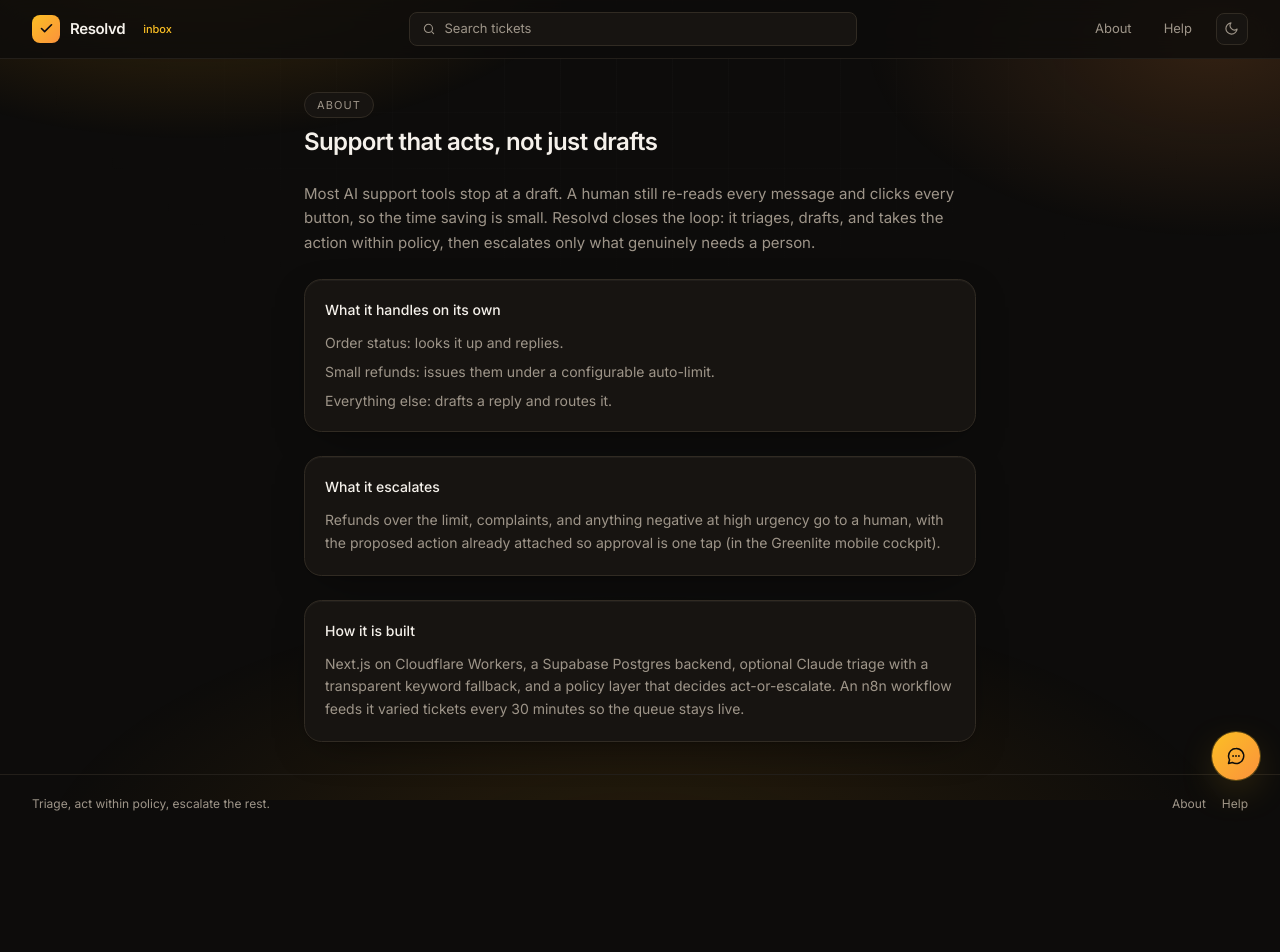
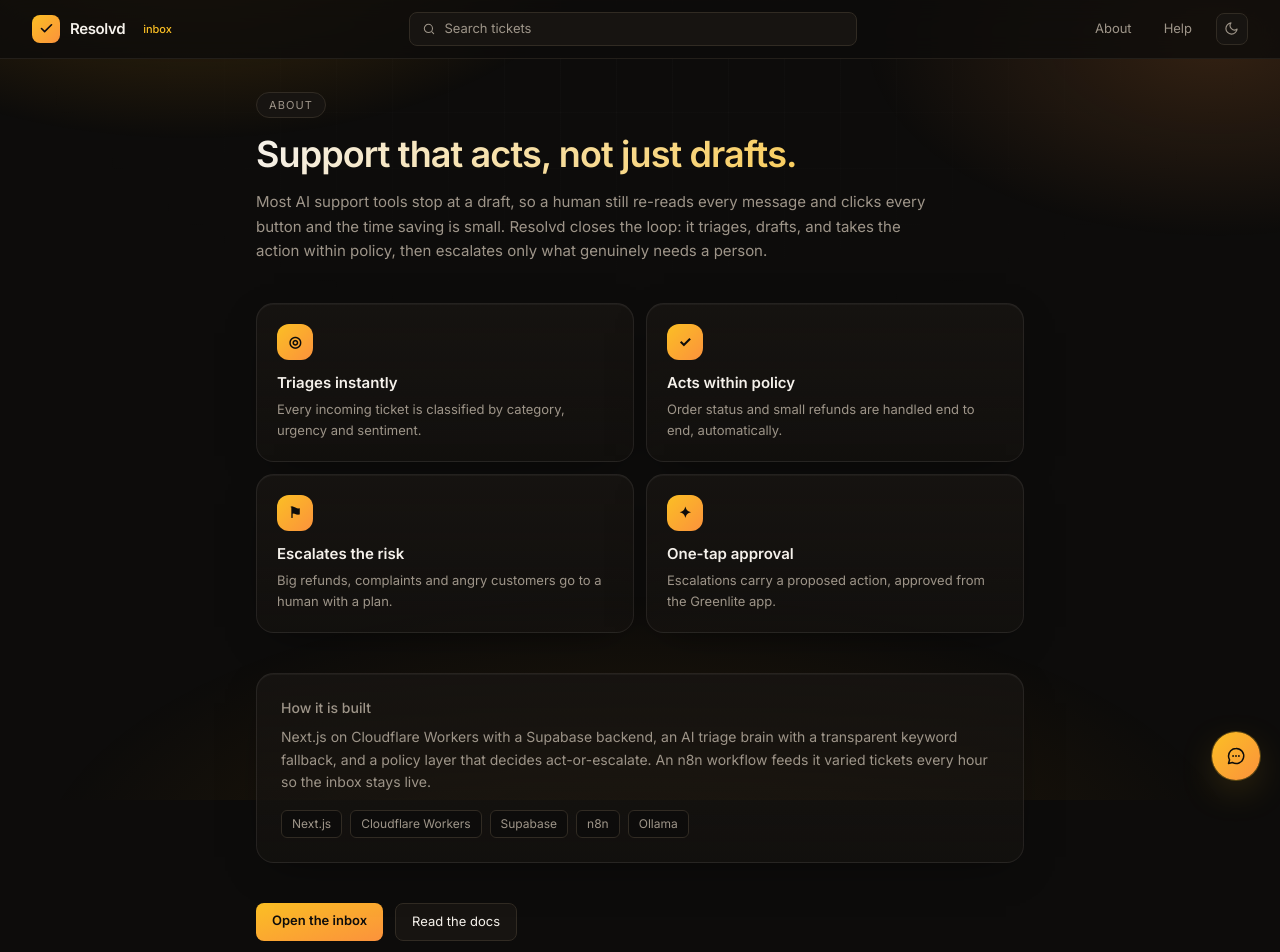
Before and after one commit to royalpinto007/Resolvd, a Next.js app: page /about in a window 1280 px wide. Shown: the top 952 px of the page. Before the commit the page ends 833 px from the top, so only its background shows below. Built offline with nearby package versions, Linux system fonts and the light colour scheme.

Commit message:
Fix gradient clip; hero alignment + centered donut; faster chat; richer About

```diff
--- a/app/about/page.tsx
+++ b/app/about/page.tsx
@@ -1,63 +1,98 @@
+import Link from "next/link";
+
 export const metadata = { title: "About: Resolvd" };
+
+const features = [
+  {
+    icon: "◎",
+    title: "Triages instantly",
+    body: "Every incoming ticket is classified by category, urgency and sentiment.",
+  },
+  {
+    icon: "✓",
+    title: "Acts within policy",
+    body: "Order status and small refunds are handled end to end, automatically.",
+  },
+  {
+    icon: "⚑",
+    title: "Escalates the risk",
+    body: "Big refunds, complaints and angry customers go to a human with a plan.",
+  },
+  {
+    icon: "✦",
+    title: "One-tap approval",
+    body: "Escalations carry a proposed action, approved from the Greenlite app.",
+  },
+];
 
 export default function About() {
   return (
-    <article className="mx-auto max-w-2xl space-y-6 animate-fade-up">
-      <header className="space-y-2">
-        <span className="inline-block rounded-full border border-border bg-surface px-3 py-1 text-[11px] uppercase tracking-widest text-muted">
+    <div className="mx-auto max-w-3xl space-y-10 animate-fade-up">
+      <section>
+        <span className="inline-flex items-center gap-2 rounded-full border border-border bg-surface px-3 py-1 text-[11px] uppercase tracking-widest text-muted">
           about
         </span>
-        <h1 className="text-2xl font-semibold tracking-tight">
-          Support that acts, not just drafts
+        <h1 className="gradient-text mt-4 text-balance text-4xl font-semibold tracking-tight">
+          Support that acts, not just drafts.
         </h1>
-      </header>
+        <p className="mt-3 max-w-2xl text-[15px] leading-relaxed text-muted">
+          Most AI support tools stop at a draft, so a human still re-reads every
+          message and clicks every button and the time saving is small. Resolvd
+          closes the loop: it triages, drafts, and takes the action within
+          policy, then escalates only what genuinely needs a person.
+        </p>
+      </section>
 
-      <p className="text-[15px] leading-relaxed text-muted">
-        Most AI support tools stop at a draft. A human still re-reads every
-        message and clicks every button, so the time saving is small. Resolvd
-        closes the loop: it triages, drafts, and takes the action within policy,
-        then escalates only what genuinely needs a person.
-      </p>
+      <section className="grid gap-3 sm:grid-cols-2">
+        {features.map((f) => (
+          <div key={f.title} className="glass hover-lift rounded-2xl p-5">
+            <div className="grid h-9 w-9 place-items-center rounded-xl bg-gradient-to-br from-accent to-accent-2 text-[15px] font-bold text-bg">
+              {f.icon}
+            </div>
+            <h2 className="mt-3 text-[15px] font-semibold">{f.title}</h2>
+            <p className="mt-1 text-[13px] leading-relaxed text-muted">
+              {f.body}
+            </p>
+          </div>
+        ))}
+      </section>
 
-      <Section title="What it handles on its own">
-        <ul className="space-y-2 text-[14px] text-muted">
-          <li>Order status: looks it up and replies.</li>
-          <li>Small refunds: issues them under a configurable auto-limit.</li>
-          <li>Everything else: drafts a reply and routes it.</li>
-        </ul>
-      </Section>
+      <section className="glass rounded-2xl p-6">
+        <h2 className="text-sm font-medium text-muted">How it is built</h2>
+        <p className="mt-2 text-[14px] leading-relaxed text-muted">
+          Next.js on Cloudflare Workers with a Supabase backend, an AI triage
+          brain with a transparent keyword fallback, and a policy layer that
+          decides act-or-escalate. An n8n workflow feeds it varied tickets every
+          hour so the inbox stays live.
+        </p>
+        <div className="mt-4 flex flex-wrap gap-2 text-[12px]">
+          {["Next.js", "Cloudflare Workers", "Supabase", "n8n", "Ollama"].map(
+            (t) => (
+              <span
+                key={t}
+                className="rounded-md border border-border bg-bg px-2.5 py-1 text-muted"
+              >
+                {t}
+              </span>
+            ),
+          )}
+        </div>
+      </section>
 
-      <Section title="What it escalates">
-        <p className="text-[14px] leading-relaxed text-muted">
-          Refunds over the limit, complaints, and anything negative at high
-          urgency go to a human, with the proposed action already attached so
-          approval is one tap (in the Greenlite mobile cockpit).
-        </p>
-      </Section>
-
-      <Section title="How it is built">
-        <p className="text-[14px] leading-relaxed text-muted">
-          Next.js on Cloudflare Workers, a Supabase Postgres backend, optional
-          Claude triage with a transparent keyword fallback, and a policy layer
-          that decides act-or-escalate. An n8n workflow feeds it varied tickets
-          every 30 minutes so the queue stays live.
-        </p>
-      </Section>
-    </article>
+      <div className="flex gap-3">
+        <Link
+          href="/"
+          className="rounded-lg bg-gradient-to-br from-accent to-accent-2 px-4 py-2 text-[13px] font-semibold text-bg"
+        >
+          Open the inbox
+        </Link>
+        <Link
+          href="/help"
+          className="rounded-lg border border-border bg-surface px-4 py-2 text-[13px] transition hover:border-accent/50"
+        >
+          Read the docs
+        </Link>
+      </div>
+    </div>
   );
 }
-
-function Section({
-  title,
-  children,
-}: {
-  title: string;
-  children: React.ReactNode;
-}) {
-  return (
-    <section className="rounded-2xl border border-border bg-surface p-5 shadow-card">
-      <h2 className="mb-3 text-sm font-medium">{title}</h2>
-      {children}
-    </section>
-  );
-}
--- a/app/api/ai/route.ts
+++ b/app/api/ai/route.ts
@@ -22,9 +22,10 @@ export async function OPTIONS() {
 }
 
 export async function POST(req: NextRequest) {
-  const { prompt, history } = (await req.json().catch(() => ({}))) as {
+  const { prompt, history, max } = (await req.json().catch(() => ({}))) as {
     prompt?: string;
     history?: { role: string; content: string }[];
+    max?: number;
   };
   if (!prompt) {
     return NextResponse.json(
@@ -49,7 +50,7 @@ export async function POST(req: NextRequest) {
     const r = await fetch(GATEWAY, {
       method: "POST",
       headers: { "content-type": "application/json", "x-ai-secret": secret },
-      body: JSON.stringify({ system: SYSTEM, prompt: full, max: 240 }),
+      body: JSON.stringify({ system: SYSTEM, prompt: full, max: typeof max === "number" ? max : undefined }),
     });
     const d = (await r.json()) as { reply?: string; error?: string };
     return NextResponse.json(
--- a/app/globals.css
+++ b/app/globals.css
@@ -126,6 +126,8 @@ body {
     -webkit-background-clip: text;
     background-clip: text;
     color: transparent;
+    padding-bottom: 0.12em;
+    line-height: 1.18;
   }
 }
 
--- a/app/page.tsx
+++ b/app/page.tsx
@@ -72,14 +72,14 @@ export default async function Home({
           customers) to a human with a proposed action attached. The list below
           is a live feed of what it has handled.
         </p>
-        <div className="mt-5 flex flex-col gap-3">
-          <div className="flex flex-wrap items-center gap-3">
+        <div className="mt-5 flex flex-col gap-4">
+          <div className="flex flex-wrap items-start gap-3">
             <DemoButton />
-            <span className="text-[12px] text-muted">
-              {autoRate}% auto-resolved · {escalated} waiting on a human
-            </span>
+            <AiDigest total={total} resolved={resolved} escalated={escalated} />
           </div>
-          <AiDigest total={total} resolved={resolved} escalated={escalated} />
+          <p className="text-[12px] text-muted">
+            {autoRate}% auto-resolved · {escalated} waiting on a human
+          </p>
         </div>
       </section>
 
@@ -215,7 +215,7 @@ function StatusDonut({
           updates hourly
         </span>
       </h2>
-      <div className="flex flex-col items-center gap-7 sm:flex-row sm:gap-9">
+      <div className="flex flex-col items-center gap-7 sm:flex-row sm:justify-center sm:gap-14">
         <div className="relative h-[150px] w-[150px] shrink-0">
           <svg viewBox="0 0 160 160" className="h-full w-full -rotate-90">
             <circle
--- a/components/AiDigest.tsx
+++ b/components/AiDigest.tsx
@@ -25,7 +25,7 @@ export function AiDigest({
       const res = await fetch("/api/ai", {
         method: "POST",
         headers: { "content-type": "application/json" },
-        body: JSON.stringify({ prompt }),
+        body: JSON.stringify({ prompt, max: 130 }),
       });
       const d = (await res.json()) as { reply?: string; error?: string };
       setText(d.reply || `Unavailable (${d.error ?? "?"}).`);
```
